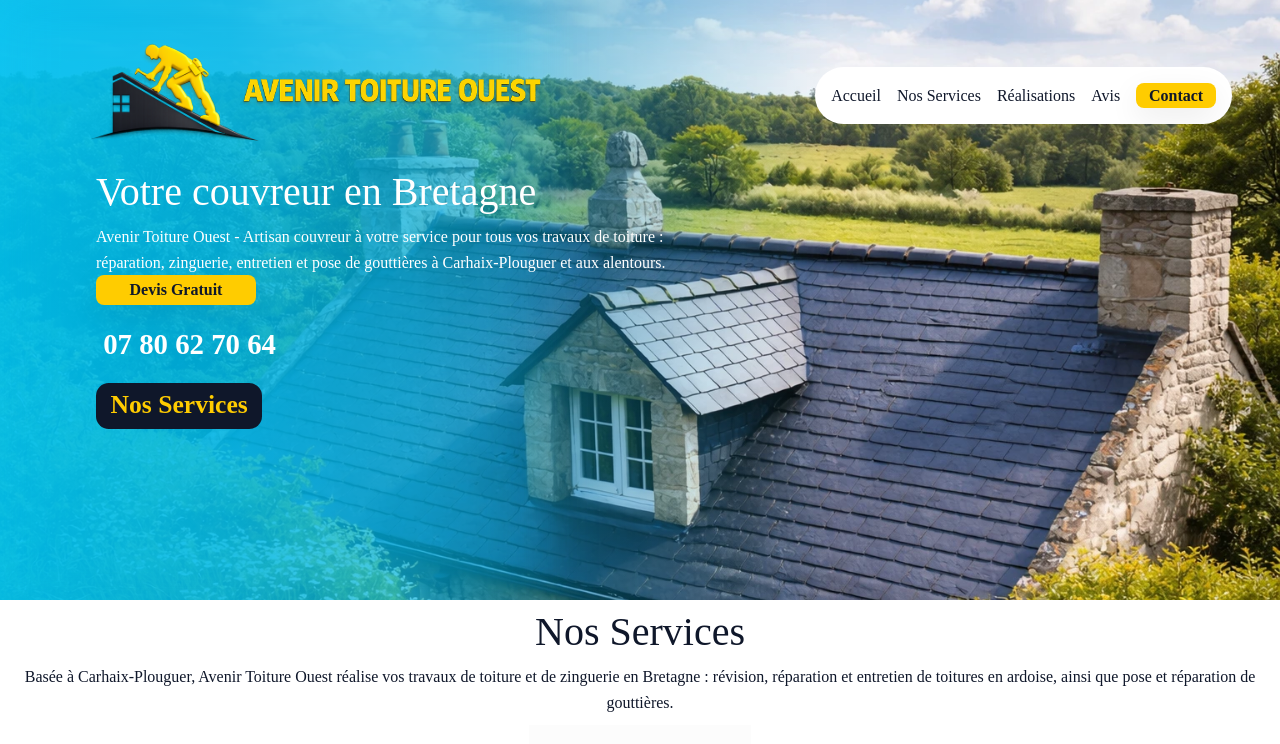
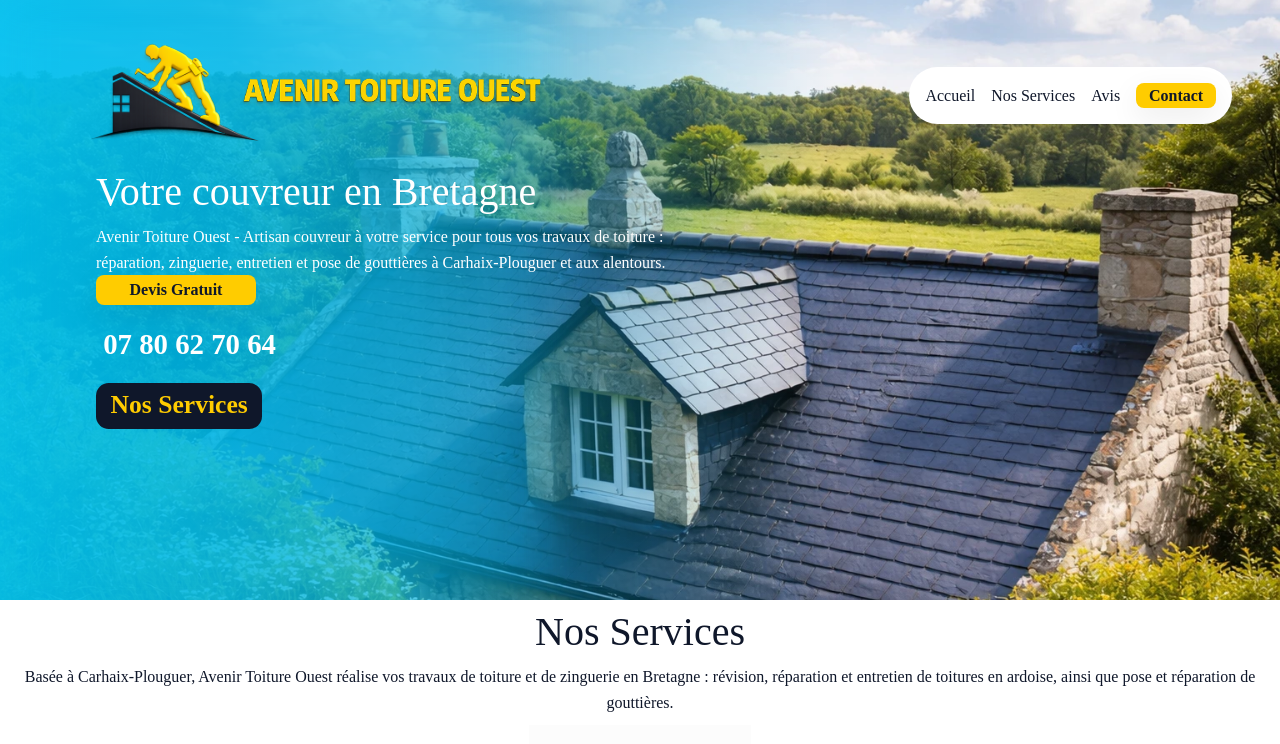
Before and after one commit to Charlirussell/Avenir-Toiture-Ouest, a React (Vite) app: page / in a window 1280 px wide. Shown: the top 744 px of the page. Built offline with nearby package versions, Linux system fonts and the light colour scheme.

Commit message:
Removed realisations from navbar for the time being

```diff
--- a/src/components/NavBar/NavBar.jsx
+++ b/src/components/NavBar/NavBar.jsx
@@ -44,7 +44,6 @@ const NavBar = () => {
                 <div className={`navlinks ${isOpen ? 'is-open' : ''}`}>
                     <a href="#home" className="menu" onClick={handleLinkClick}>Accueil</a>
                     <a href="#services" className="menu" onClick={handleLinkClick}>Nos Services</a>
-                    <a href="#realisations" className="menu" onClick={handleLinkClick}>Réalisations</a>
                     <a href="#reviews" className="menu" onClick={handleLinkClick}>Avis</a>
                     <a href="#contact" className="small-button" onClick={handleLinkClick}>Contact</a>
                 </div>
```
